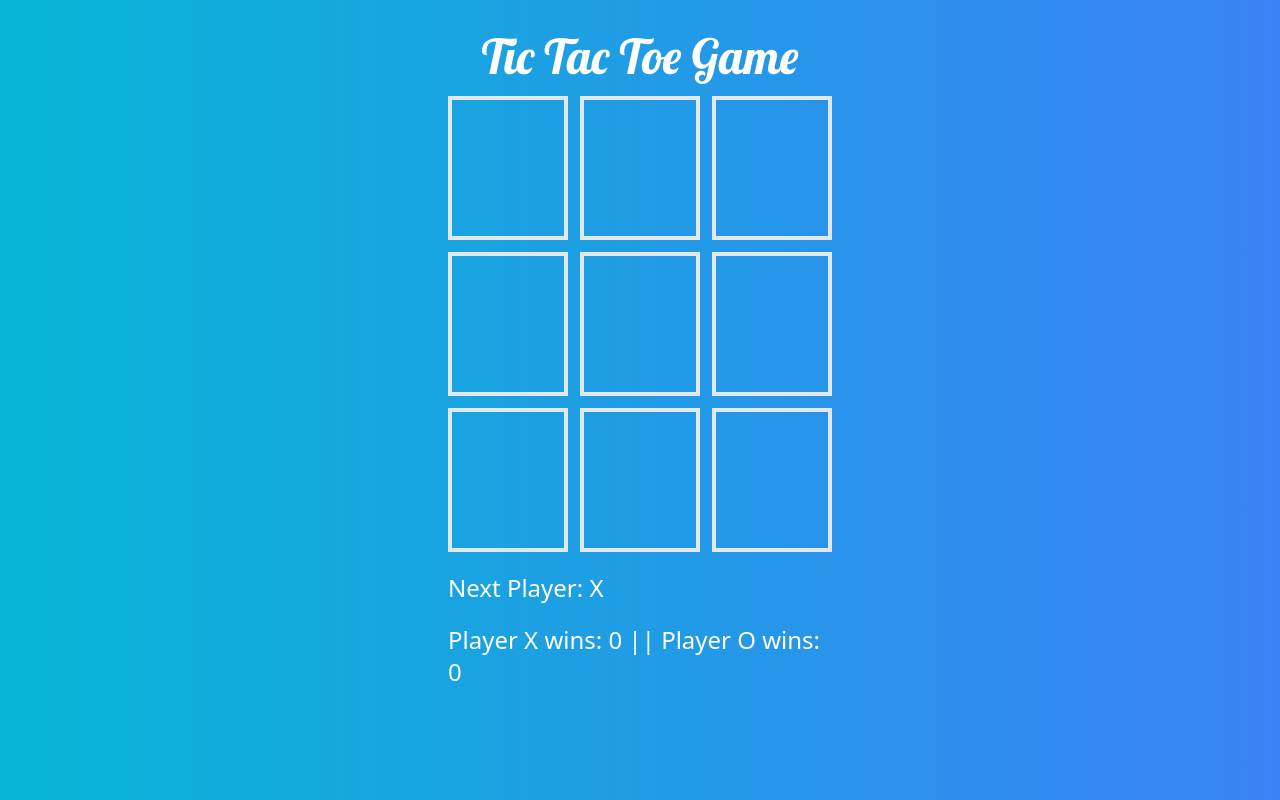
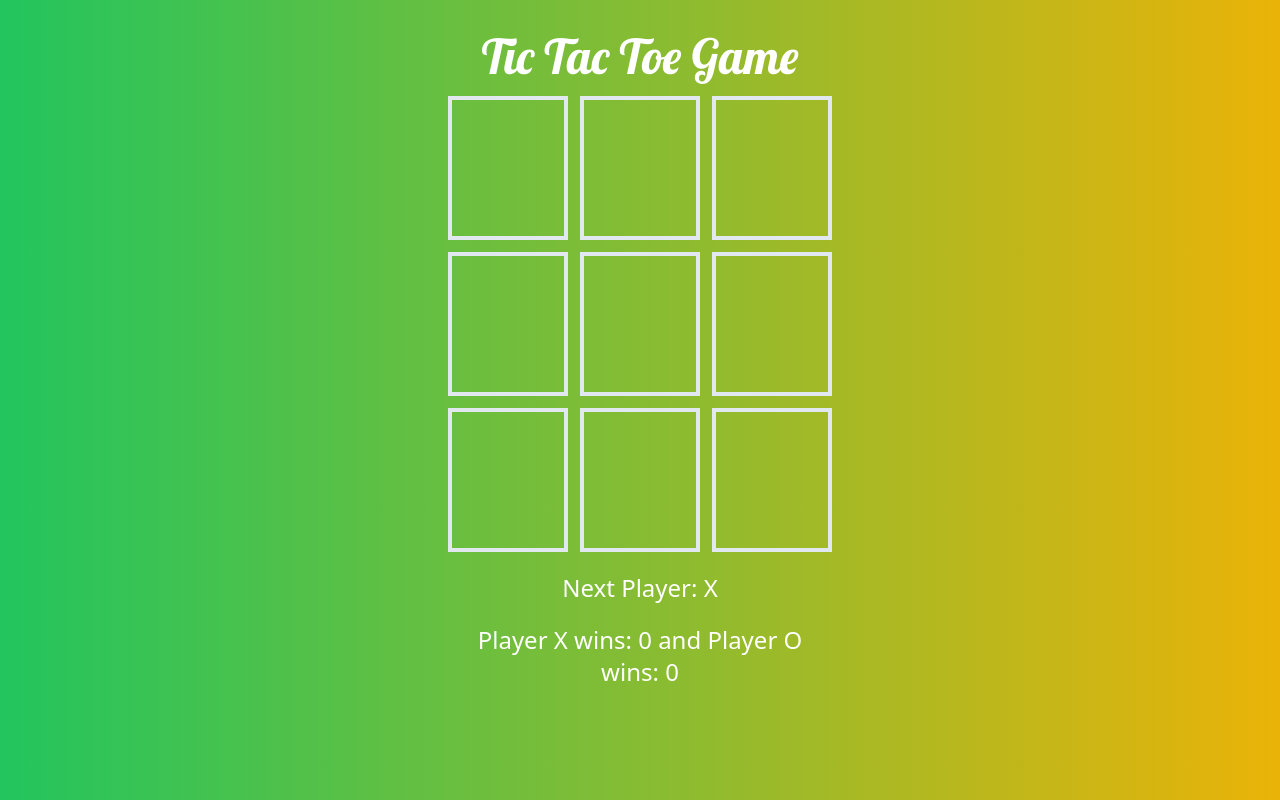
Before and after one commit to pablex72/react-ts-tailwind-game, a React (Vite) app: page / in a window 1280 px wide. Built offline with nearby package versions, Linux system fonts and the light colour scheme.

Commit message:
feat:adding some styling

```diff
--- a/src/Game.tsx
+++ b/src/Game.tsx
@@ -101,7 +101,7 @@ function Game() {
   };
 
   return (
-    <div className="h-full p-8 text-slate-800 bg-gradient-to-r from-cyan-500 to-blue-500">
+    <div className="h-full p-8 text-slate-800 bg-gradient-to-r from-green-500 to-yellow-500">
       <h1 className="text-center text-5xl mb-4 font-display text-white">
         Tic Tac Toe Game
       </h1>
@@ -115,12 +115,12 @@ function Game() {
             />
           ))}
         </div>
-        <div className="mx-auto w-96 text-2xl text-serif">
+        <div className="mx-auto w-96 text-2xl text-serif text-center">
           <p className="text-white mt-5">
             Next Player: <span>{currentPlayer}</span>
           </p>
           <p className="text-white mt-5">
-            Player X wins: <span>{scores["X"]}</span> || Player O wins:{" "}
+            Player X wins: <span>{scores["X"]}</span> and Player O wins:{" "}
             <span>{scores["O"]}</span>
           </p>
         </div>
```
